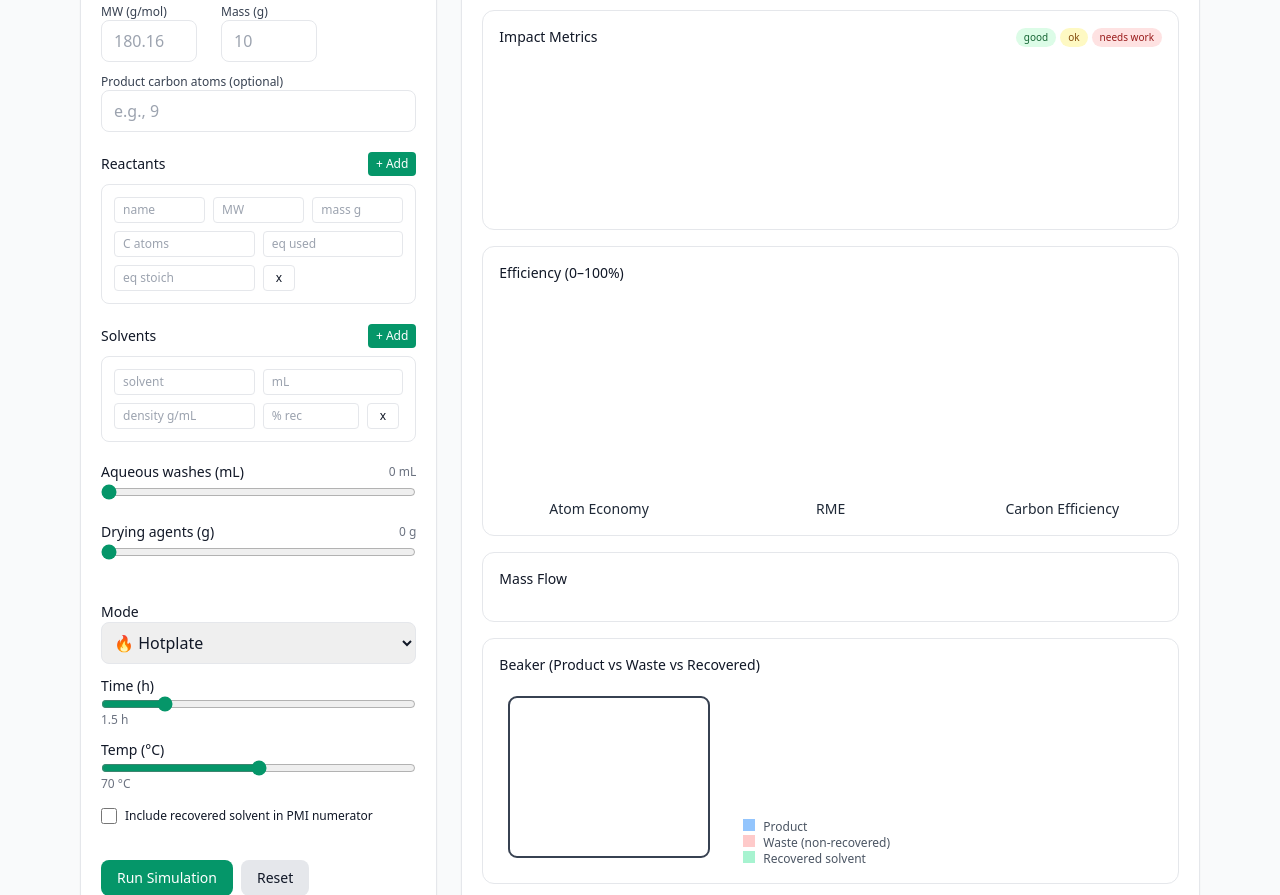
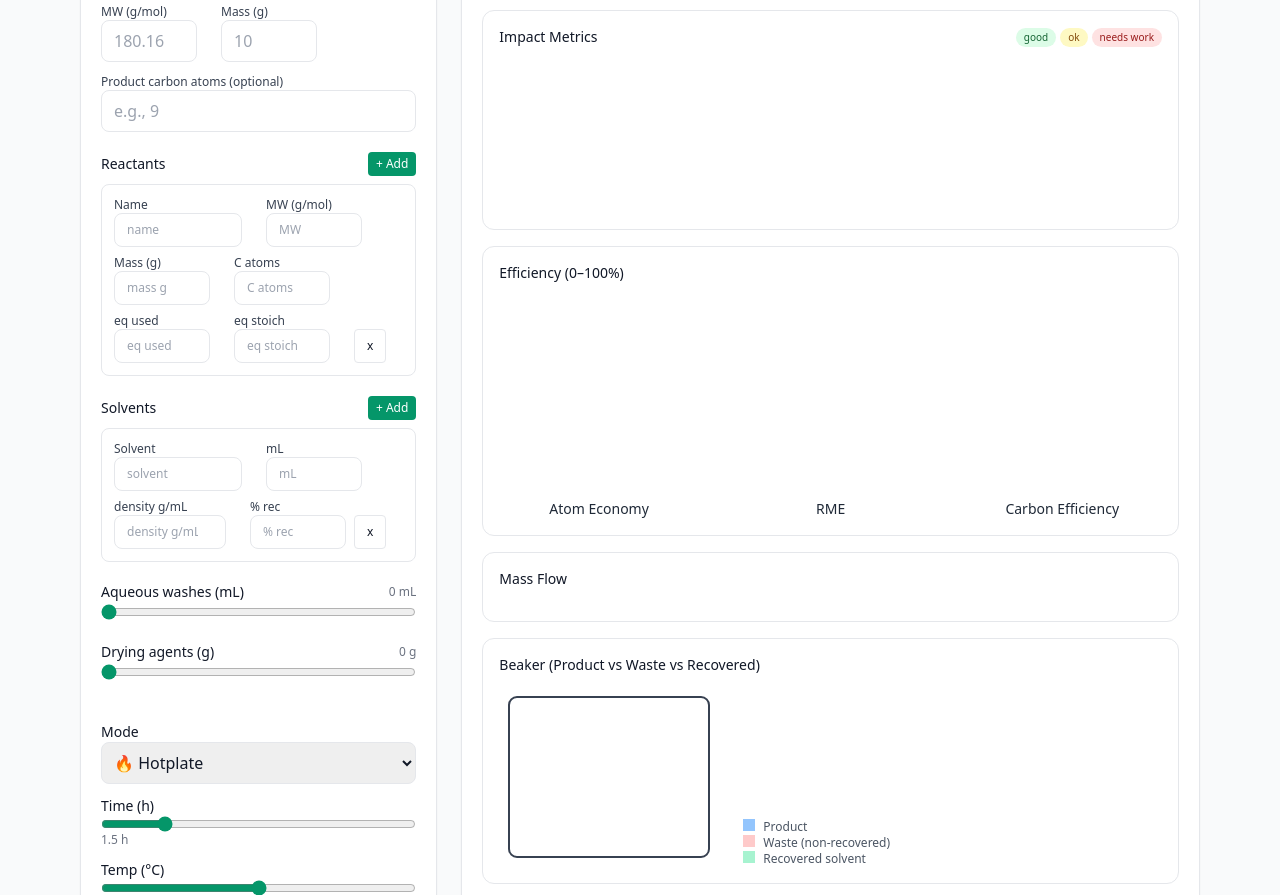
Before and after one commit to sufyanaslam44/green-toolkit-backend, a FastAPI app: page /simulate in a window 1280 px wide. Shown: the part 308-1203 px from the top of the page. Run offline with FastAPI, Linux system fonts and the light colour scheme; a map, chart or similar area stays blank; some libraries are stand-ins or nearby versions.

Commit message:
Name on boxes

```diff
--- a/templates/sim.html
+++ b/templates/sim.html
@@ -75,9 +75,6 @@
     <input id="prod_carbon" type="number" min="0" class="border rounded-lg px-3 py-2" placeholder="e.g., 9">
   </label>
 </div>
-
-
-
       <!-- Reactants (compact card list) -->
       <div class="mt-5">
         <div class="flex items-center justify-between">
@@ -85,9 +82,6 @@
           <button id="add-reactant" class="rounded bg-emerald-600 text-white text-xs px-2 py-1 hover:bg-emerald-700">+ Add</button>
         </div>
         <div id="reactants" class="mt-2 grid gap-2"></div>
-
-
-
 
       </div>
 
@@ -284,23 +278,53 @@
      function reactantCard(data = {}) {
   const card = el('div', 'border rounded-lg p-3 grid gap-2');
   card.innerHTML = `
-      <!-- Row 1: name, MW, mass -->
-      <div class="grid grid-cols-3 gap-2">
-        <input class="r_name border rounded px-2 py-1 text-xs" placeholder="name" value="${data.name||''}">
-        <input class="r_mw   border rounded px-2 py-1 text-xs" type="number" step="any" min="0" placeholder="MW" value="${data.mw||''}">
-        <input class="r_mass border rounded px-2 py-1 text-xs" type="number" step="any" min="0" placeholder="mass g" value="${data.mass_g||''}">
+    <!-- Row 1: Name | MW -->
+    <div class="flex flex-wrap items-end gap-6">
+      <label class="grid">
+        <span class="text-xs text-gray-700">Name</span>
+        <input class="r_name border rounded-lg px-3 py-2 text-xs w-32"
+               placeholder="name" title="Name"
+               value="${data.name||''}">
+      </label>
+      <label class="grid">
+        <span class="text-xs text-gray-700">MW (g/mol)</span>
+        <input class="r_mw border rounded-lg px-3 py-2 text-xs w-24" type="number" step="any" min="0"
+               placeholder="MW" title="MW (g/mol)"
+               value="${data.mw||''}">
+      </label>
     </div>
 
-      <!-- Row 2: carbon atoms, eq used -->
-      <div class="grid grid-cols-2 gap-2">
-        <input class="r_c  border rounded px-2 py-1 text-xs" type="number" min="0" placeholder="C atoms" value="${data.carbon_atoms||''}">
-        <input class="r_eu border rounded px-2 py-1 text-xs" type="number" step="any" min="0" placeholder="eq used" value="${data.eq_used||''}">
+    <!-- Row 2: Mass | C atoms -->
+    <div class="flex flex-wrap items-end gap-6">
+      <label class="grid">
+        <span class="text-xs text-gray-700">Mass (g)</span>
+        <input class="r_mass border rounded-lg px-3 py-2 text-xs w-24" type="number" step="any" min="0"
+               placeholder="mass g" title="Mass (g)"
+               value="${data.mass_g||''}">
+      </label>
+      <label class="grid">
+        <span class="text-xs text-gray-700">C atoms</span>
+        <input class="r_c border rounded-lg px-3 py-2 text-xs w-24" type="number" min="0"
+               placeholder="C atoms" title="C atoms"
+               value="${data.carbon_atoms||''}">
+      </label>
     </div>
 
-      <!-- Row 3: eq stoich, remove -->
-      <div class="grid grid-cols-2 gap-2 items-center">
-        <input class="r_es border rounded px-2 py-1 text-xs" type="number" step="any" min="0" placeholder="eq stoich" value="${data.eq_stoich||''}">
-        <button type="button" class="rmv justify-self-start rounded border px-3 py-1 text-xs">x</button>
+    <!-- Row 3: eq used | eq stoich | remove -->
+    <div class="flex flex-wrap items-end gap-6">
+      <label class="grid">
+        <span class="text-xs text-gray-700">eq used</span>
+        <input class="r_eu border rounded-lg px-3 py-2 text-xs w-24" type="number" step="any" min="0"
+               placeholder="eq used" title="eq used"
+               value="${data.eq_used||''}">
+      </label>
+      <label class="grid">
+        <span class="text-xs text-gray-700">eq stoich</span>
+        <input class="r_es border rounded-lg px-3 py-2 text-xs w-24" type="number" step="any" min="0"
+               placeholder="eq stoich" title="eq stoich"
+               value="${data.eq_stoich||''}">
+      </label>
+      <button type="button" class="rmv rounded border px-3 py-2 text-xs">x</button>
     </div>
   `;
   card.querySelector('.rmv').onclick = () => card.remove();
@@ -310,25 +334,44 @@
   function solventCard(data = {}) {
     const card = el('div', 'border rounded-lg p-3 grid gap-2');
     card.innerHTML = `
-      <!-- Row 1: solvent, mL -->
-      <div class="grid grid-cols-2 gap-2">
-        <input class="s_name border rounded px-2 py-1 text-xs" placeholder="solvent" value="${data.name||''}">
-        <input class="s_vol  border rounded px-2 py-1 text-xs" type="number" step="any" min="0" placeholder="mL" value="${data.volume_mL||''}">
+      <!-- Row 1: Solvent | mL (match Product sizing & gap) -->
+      <div class="flex flex-wrap items-end gap-6">
+        <label class="grid">
+          <span class="text-xs text-gray-700">Solvent</span>
+          <input class="s_name border rounded-lg px-3 py-2 text-xs w-32"
+                 placeholder="solvent" title="Solvent"
+                 value="${data.name||''}">
+        </label>
+        <label class="grid">
+          <span class="text-xs text-gray-700">mL</span>
+          <input class="s_vol border rounded-lg px-3 py-2 text-xs w-24" type="number" step="any" min="0"
+                 placeholder="mL" title="mL"
+                 value="${data.volume_mL||''}">
+        </label>
       </div>
 
-      <!-- Row 2: density, % rec + remove -->
-      <div class="grid grid-cols-2 gap-2 items-center">
-        <input class="s_den border rounded px-2 py-1 text-xs" type="number" step="any" min="0" placeholder="density g/mL" value="${data.density_g_per_mL||''}">
-        <div class="flex gap-2">
-          <input class="s_rec border rounded px-2 py-1 text-xs w-24" type="number" step="any" min="0" max="100" placeholder="% rec" value="${data.recovery_pct||''}">
-          <button type="button" class="rmv rounded border px-3 py-1 text-xs">x</button>
+      <!-- Row 2: density | % rec | remove -->
+      <div class="flex flex-wrap items-end gap-6">
+        <label class="grid">
+          <span class="text-xs text-gray-700">density g/mL</span>
+          <input class="s_den border rounded-lg px-3 py-2 text-xs w-28" type="number" step="any" min="0"
+                 placeholder="density g/mL" title="density g/mL"
+                 value="${data.density_g_per_mL||''}">
+        </label>
+        <label class="grid">
+          <span class="text-xs text-gray-700">% rec</span>
+          <div class="flex items-end gap-2">
+            <input class="s_rec border rounded-lg px-3 py-2 text-xs w-24" type="number" step="any" min="0" max="100"
+                   placeholder="% rec" title="% rec"
+                   value="${data.recovery_pct||''}">
+            <button type="button" class="rmv rounded border px-3 py-2 text-xs">x</button>
           </div>
+        </label>
       </div>
     `;
     card.querySelector('.rmv').onclick = () => card.remove();
     return card;
   }
-
     // Add default cards
     if (!reactantsBox.children.length) reactantsBox.appendChild(reactantCard());
     if (!solventsBox.children.length)  solventsBox.appendChild(solventCard());
```
Lines whose indentation alone changed are shown as unchanged.
